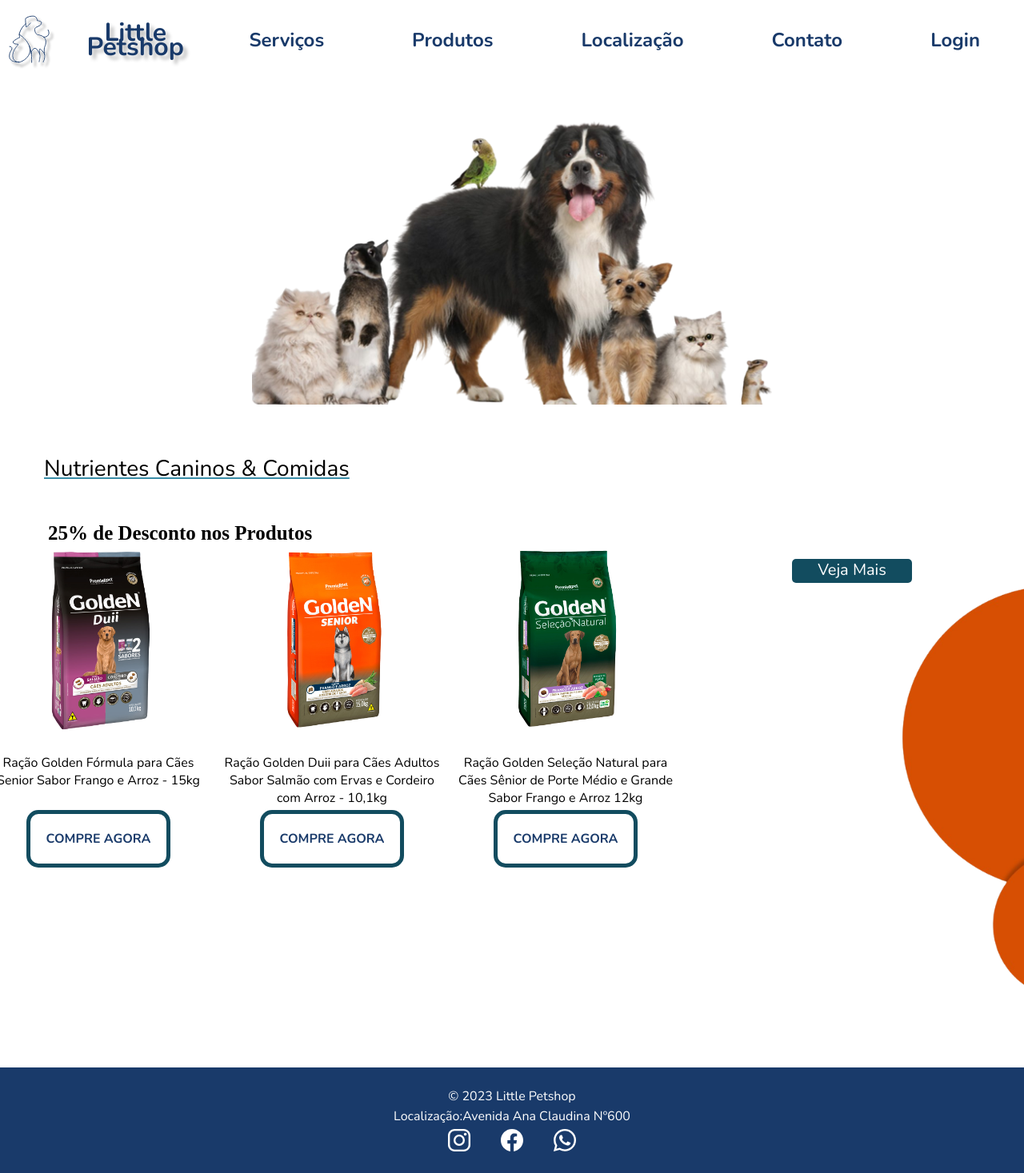
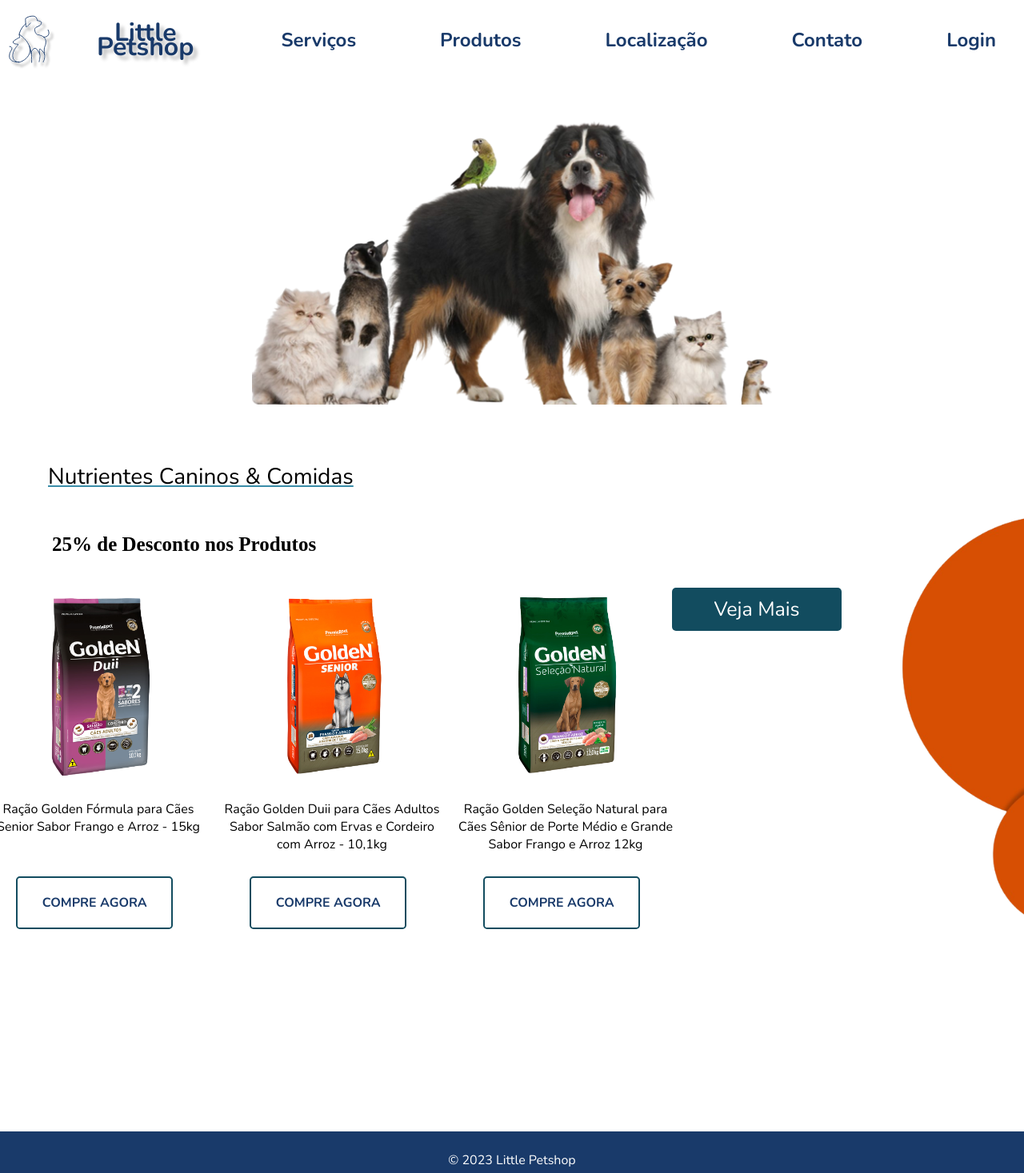
Before and after one commit to B4g4rini/little-petshop-novo, a React (Vite) app in the folder client/: page / in a window 1280 px wide. Shown: the top 1467 px of the page at 80% size. Built offline with nearby package versions, Linux system fonts and the light colour scheme.

Commit message:
Projeto finalizado

```diff
--- a/client/package.json
+++ b/client/package.json
@@ -12,7 +12,8 @@
   "dependencies": {
     "react": "^18.2.0",
     "react-dom": "^18.2.0",
-    "react-router-dom": "^6.17.0"
+    "react-router-dom": "^6.17.0",
+    "sweetalert2": "^11.7.32"
   },
   "devDependencies": {
     "@types/react": "^18.2.15",
--- a/client/src/components/card/card.jsx
+++ b/client/src/components/card/card.jsx
@@ -1,12 +1,29 @@
-import Button2 from "../forms/button2/button2";
 import styles from "./card.module.css";
+import Swal from "sweetalert2";
 
 const Card = ({ children, img }) => {
+  const alert2 = async () => {
+    const resultado = await fetch("Comprado");
+
+    Swal.fire({
+
+      background: " white ",
+
+      title: "Compra Realizada!",
+      text: "A LittlePetshop agradece sua compra!",
+      color: "black",
+      icon: "info",
+      iconColor:"cyan",
+      confirmButtonText: "Finalizar",
+    });
+  };
   return (
     <div className={styles.racao1}>
       <img src={img} alt="rações para cães" width={"275"} />
       <p>{children}</p>
-      <Button2>Compre Agora</Button2>
+      <button className={styles.btn} onClick={alert2}>
+        Compre Agora
+      </button>
     </div>
   );
 };
--- a/client/src/components/card/card.module.css
+++ b/client/src/components/card/card.module.css
@@ -0,0 +1,25 @@
+.btn {
+  padding: 15px 5px;
+  margin-right: 0.6em;
+  border: 0;
+  font-weight: 700;
+  color: #193a6a;
+  text-transform: uppercase;
+  cursor: pointer;
+  font-size: 16px;
+  display: inline;
+  padding: 20px;
+  border: 0.15em solid #124c5f;
+  background-color: #fff;
+  border-radius: 0.3em;
+width: 196.114px;
+flex-shrink: 0;
+}
+
+.btn:hover {
+  animation: 0.5s;
+  transition: 0.5s;
+scale: 1.05;
+
+
+}
--- a/client/src/components/forms/button/button.module.css
+++ b/client/src/components/forms/button/button.module.css
@@ -1,26 +1,14 @@
 .button{
-    padding: 15px 5px;
-    border-radius: 5px;
-    border: 0;
-    font-weight: 700;
-    color: #193A6A;
-    /* text-transform: uppercase; */
     cursor: pointer;
-    font-size: 24px;
     display: inline;
-    padding: 40px;
     margin: 0 15px;
-
-
-
-
-
 
 }
 
 .button:hover{
     color: #081933;
 
+
 }
 
 .fullwidth{
--- a/client/src/components/nav/nav.jsx
+++ b/client/src/components/nav/nav.jsx
@@ -16,11 +16,11 @@
         </div>
         <div className={styles.abas}>
 
-            <Button>Serviços</Button>
-            <Button>Produtos</Button>
-            <Button>Localização</Button>
-            <Button>Contato</Button>
-            <Button>Login</Button>
+            <a>Serviços</a>
+            <a>Produtos</a>
+            <a>Localização</a>
+            <a>Contato</a>
+            <a>Login</a>
 
 
         </div>
--- a/client/src/components/nav/nav.module.css
+++ b/client/src/components/nav/nav.module.css
@@ -1,22 +1,20 @@
 .bar {
-
   width: 100%;
   height: 100px;
   display: flex;
   justify-content: space-around;
   align-items: center;
-
 }
 
 .bar .logo {
-    color: #193A6A;
+  color: #193a6a;
   text-shadow: 5px 5px 4px rgba(0, 0, 0, 0.25);
   font-family: Nunito;
   font-size: 32px;
   font-style: normal;
   font-weight: 700;
   line-height: 18px;
-    align-items:center;
+  align-items: center;
   text-align: center;
   display: flex;
 }
@@ -33,3 +31,19 @@
   border: none;
   padding: 0 20px;
 }
+
+.abas a {
+
+  padding: 15px 5px;
+  padding-right: 100px;
+  border-radius: 5px;
+  border: 0;
+  font-weight: 700;
+  color: #193a6a;
+  cursor: pointer;
+  font-size: 24px;
+  display: inline;
+  padding: 50px;
+  margin: 0 20px;
+  margin-right: -15px;
+}
--- a/client/src/components/promo/promo.jsx
+++ b/client/src/components/promo/promo.jsx
@@ -38,7 +38,6 @@
 
       </div>
 
-      <div className={styles.compra}></div>
       <div className={styles.circulos}>
         <img
           src="src/assets/circulos.png"
--- a/client/src/components/promo/promo.module.css
+++ b/client/src/components/promo/promo.module.css
@@ -2,6 +2,7 @@
   margin: auto;
   display: block;
   text-align: center;
+  height: 1200px;
 }
 
 .racoes {
@@ -11,7 +12,7 @@
   gap: 17px;
   height: 300px;
   margin-top: -20px;
-  padding-right: 300px;
+  padding-right: 450px;
 }
 .racoes p {
   height: 95px;
@@ -24,16 +25,15 @@
   justify-content: space-between;
 }
 
-.anuncios{
-margin-left: -80px;
-
+.anuncios {
+  margin-left: -145px;
 }
 .anuncios p {
-margin-left: -60px;
+  margin: 10px;
 
   padding: 55px;
   width: 434px;
-  height: 31px;
+  height: 25px;
   color: #000;
   font-size: 28px;
   font-style: normal;
@@ -44,6 +44,7 @@
 }
 
 .anuncios h4 {
+  margin-left: 70px;
   text-align: start;
   width: 457.249px;
   height: 46.307px;
@@ -57,24 +58,24 @@
 }
 
 .mais h6 {
+  margin-left: 700px;
+  width: 202.084px;
+  padding: 10px 5px;
+
   color: #ffff;
   background: #124c5f;
   border-radius: 5px;
-  width: 150px;
-
-  height: 58.721px;
-  flex-shrink: 0;
-  float: right;
-  font-size: 20px;
+  font-size: 25px;
   font-style: normal;
   font-weight: 400;
   line-height: normal;
-  text-align: center;
-  height: 30px;
+}
 
-
-
-}
+.mais:hover {
+  animation: 0.5s;
+  transition: 0.5s;
+scale: 1.02;
+ }
 
 .desc {
   color: #124c5f;
@@ -106,5 +107,5 @@
 
 .circulos {
   margin-left: 95%;
-  margin-top: -700px;
+  margin-top: -450px;
 }
```
Also changed, not shown: 2 other files (tests, documents, lock files or other folders). Lines whose indentation alone changed are shown as unchanged.
